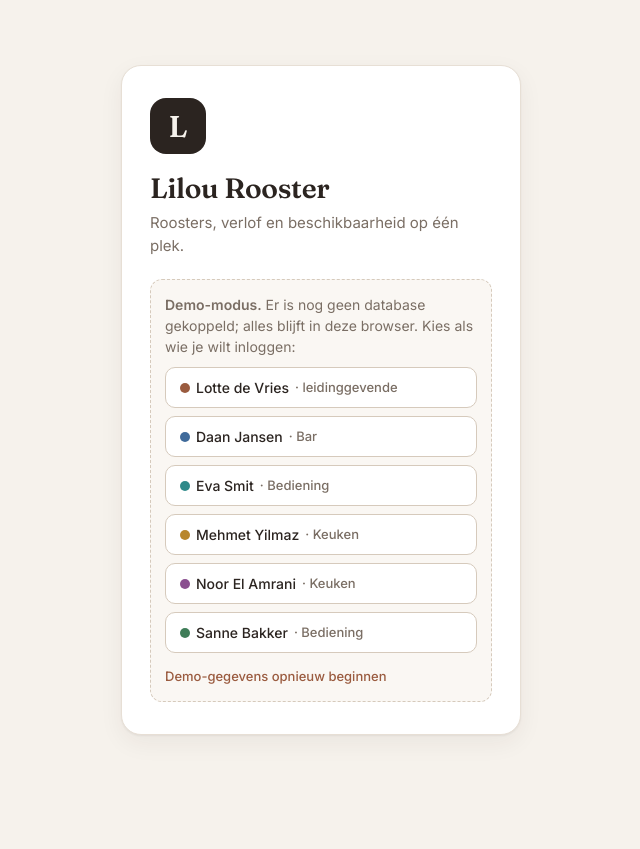
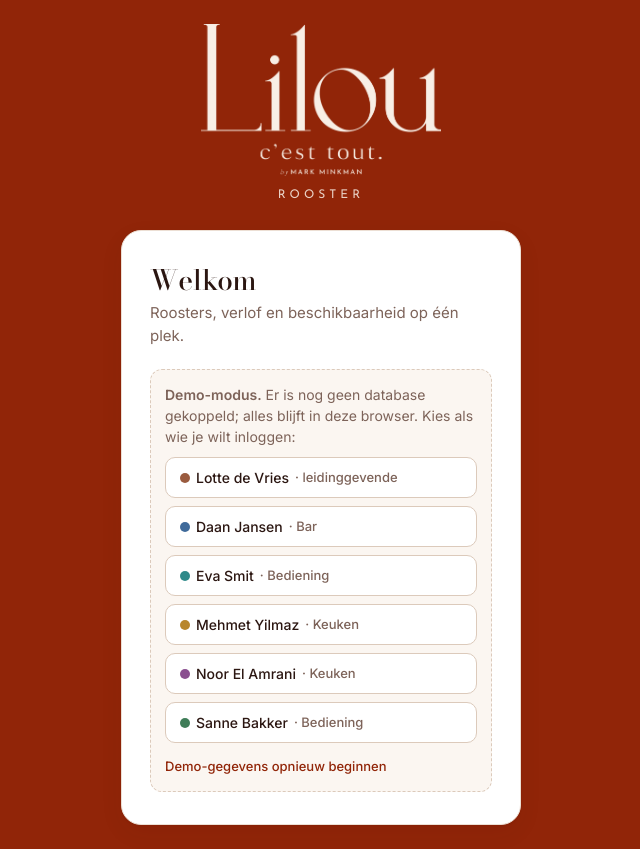
Before and after one commit to marisvandenbroek-ops/MediaWow-, a PHP site: page / in a window 1280 px wide. Shown: the whole page, without its empty margins (319-959 px from the left). Before the commit the page ends 736 px from the top, so only its background shows below. Run offline with PHP 8.4, Linux system fonts and the light colour scheme.

Commit message:
Apply Lilou brand identity to rooster app
Brand red and cream palette, Bodoni Moda and Josefin Sans typography,
logo on the login screen and in the header (light and dark variants),
and app icons built from the Lilou wordmark.

Co-Authored-By: Claude Opus 5.5 <noreply@anthropic.com>
Claude-Session: https://claude.ai/code/session_01RBQ5cAfiLBUc4FgPNY2xrE

```diff
--- a/lilou-rooster/app.css
+++ b/lilou-rooster/app.css
@@ -1,53 +1,46 @@
-/* ===== Tokens ===== */
+/* ===== Tokens — huisstijl Lilou ===== */
 :root {
-  --bg: #f6f2ec;
+  --brand: #912508;
+  --brand-ink: #f9efe6;
+  --bg: #f9f3ec;
   --surface: #ffffff;
-  --surface-2: #faf7f3;
-  --line: #e7dfd5;
-  --line-strong: #d6cabc;
-  --text: #2b2420;
-  --muted: #7a6e64;
-  --accent: #9a5b3f;
-  --accent-ink: #ffffff;
-  --accent-soft: #f3e6de;
+  --surface-2: #fbf6f1;
+  --line: #ecdfd4;
+  --line-strong: #dccabb;
+  --text: #2b1611;
+  --muted: #7d6359;
+  --accent: #912508;
+  --accent-ink: #f9efe6;
+  --accent-soft: #f5e2d9;
   --ok: #3f7d58;
   --ok-soft: #e3f0e7;
-  --warn: #a66a12;
-  --warn-soft: #fbf0dc;
-  --bad: #b23b3b;
-  --bad-soft: #f8e3e3;
-  --shadow: 0 1px 2px rgba(43, 36, 32, .06), 0 8px 24px rgba(43, 36, 32, .06);
+  --warn: #a6650f;
+  --warn-soft: #fbefd9;
+  --bad: #b3261e;
+  --bad-soft: #f9e1df;
+  --shadow: 0 1px 2px rgba(43, 22, 17, .05), 0 8px 24px rgba(43, 22, 17, .06);
   --radius: 14px;
   --font: 'Inter', system-ui, -apple-system, 'Segoe UI', sans-serif;
-  --serif: 'Fraunces', Georgia, serif;
+  --serif: 'Bodoni Moda', 'Didot', Georgia, serif;
+  --caps: 'Josefin Sans', 'Inter', sans-serif;
+  --logo-light: block; --logo-dark: none;
   color-scheme: light;
 }
 @media (prefers-color-scheme: dark) {
   :root:not([data-theme="light"]) {
-    --bg: #171412;
-    --surface: #211d1a;
-    --surface-2: #1c1916;
-    --line: #342d28;
-    --line-strong: #463d36;
-    --text: #f1ebe5;
-    --muted: #a99c90;
-    --accent: #d08a66;
-    --accent-ink: #1b1512;
-    --accent-soft: #3a2a21;
-    --ok: #7cc297;
-    --ok-soft: #1f3327;
-    --warn: #e3ac55;
-    --warn-soft: #3a2d17;
-    --bad: #ec8a8a;
-    --bad-soft: #3d2222;
-    --shadow: 0 1px 2px rgba(0, 0, 0, .3), 0 8px 24px rgba(0, 0, 0, .25);
+    --bg: #1a1210; --surface: #241917; --surface-2: #1f1613; --line: #3a2a25; --line-strong: #4c3832;
+    --text: #f6ebe3; --muted: #b39a8f; --accent: #e08a6c; --accent-ink: #1a1210; --accent-soft: #42221a;
+    --ok: #7cc297; --ok-soft: #1f3327; --warn: #e3ac55; --warn-soft: #3a2d17; --bad: #f08c84; --bad-soft: #3f201d;
+    --shadow: 0 1px 2px rgba(0,0,0,.3), 0 8px 24px rgba(0,0,0,.25);
+    --logo-light: none; --logo-dark: block;
     color-scheme: dark;
   }
 }
 :root[data-theme="dark"] {
-  --bg: #171412; --surface: #211d1a; --surface-2: #1c1916; --line: #342d28; --line-strong: #463d36;
-  --text: #f1ebe5; --muted: #a99c90; --accent: #d08a66; --accent-ink: #1b1512; --accent-soft: #3a2a21;
-  --ok: #7cc297; --ok-soft: #1f3327; --warn: #e3ac55; --warn-soft: #3a2d17; --bad: #ec8a8a; --bad-soft: #3d2222;
+  --bg: #1a1210; --surface: #241917; --surface-2: #1f1613; --line: #3a2a25; --line-strong: #4c3832;
+  --text: #f6ebe3; --muted: #b39a8f; --accent: #e08a6c; --accent-ink: #1a1210; --accent-soft: #42221a;
+  --ok: #7cc297; --ok-soft: #1f3327; --warn: #e3ac55; --warn-soft: #3a2d17; --bad: #f08c84; --bad-soft: #3f201d;
+  --logo-light: none; --logo-dark: block;
   color-scheme: dark;
 }
 
@@ -59,7 +52,7 @@ body {
   font: 15px/1.5 var(--font); -webkit-font-smoothing: antialiased;
   overflow-x: hidden;
 }
-h1, h2, h3 { font-family: var(--serif); font-weight: 600; margin: 0; line-height: 1.2; letter-spacing: -.01em; }
+h1, h2, h3 { font-family: var(--serif); font-weight: 500; margin: 0; line-height: 1.2; letter-spacing: -.01em; }
 button, input, select, textarea { font: inherit; color: inherit; }
 button { cursor: pointer; }
 a { color: var(--accent); }
@@ -121,13 +114,27 @@ label.field { display: grid; gap: 5px; font-size: 13px; font-weight: 500; color:
 
 .logo {
   width: 40px; height: 40px; border-radius: 12px; display: grid; place-items: center; flex: none;
-  background: var(--text); color: var(--bg); font-family: var(--serif); font-size: 22px; font-weight: 600;
+  background: var(--brand); color: var(--brand-ink); font-family: var(--serif); font-size: 22px; font-weight: 500;
 }
 .logo.big { width: 56px; height: 56px; border-radius: 16px; font-size: 30px; }
 
+/* ===== Brand ===== */
+.wordmark { display: block; height: 30px; width: auto; }
+.wordmark.light { display: var(--logo-light); }
+.wordmark.dark { display: var(--logo-dark); }
+.brand .sub { font-family: var(--caps); font-size: 10.5px; letter-spacing: .28em; text-transform: uppercase; color: var(--muted); margin-top: 3px; }
+.brand .stack-brand { display: grid; justify-items: start; }
+.auth { background: var(--brand); }
+.auth-brand { display: grid; justify-items: center; gap: 10px; margin-bottom: 26px; }
+.auth-brand img { width: min(240px, 62vw); height: auto; }
+.auth-brand span { font-family: var(--caps); color: var(--brand-ink); font-size: 12px; letter-spacing: .34em; text-transform: uppercase; opacity: .85; }
+.auth-wrap { width: 100%; max-width: 400px; }
+.auth-card { background: var(--surface); }
+.auth-card h1 { margin-top: 0; }
+
 /* ===== Shell ===== */
 .demo-banner {
-  background: var(--warn-soft); color: var(--warn); text-align: center; font-size: 13px; padding: 6px 16px;
+  background: var(--brand); color: var(--brand-ink); text-align: center; font-size: 13px; padding: 6px 16px;
 }
 .topbar {
   position: sticky; top: 0; z-index: 20; background: color-mix(in srgb, var(--bg) 88%, transparent);
@@ -229,14 +236,15 @@ button.chip:hover { filter: brightness(.97); }
 
 /* ===== My schedule ===== */
 .hero-next {
-  background: var(--text); color: var(--bg); border-radius: 18px; padding: 22px 24px; margin-bottom: 22px;
+  background: var(--brand); color: var(--brand-ink); border-radius: 18px; padding: 22px 24px; margin-bottom: 22px;
   display: flex; justify-content: space-between; align-items: center; gap: 16px; flex-wrap: wrap;
 }
 .hero-next small { text-transform: uppercase; letter-spacing: .08em; font-size: 11px; opacity: .7; }
 .hero-next h2 { font-size: 26px; margin-top: 4px; }
 .hero-next p { margin: 4px 0 0; opacity: .8; }
-.hero-next .btn { background: transparent; color: var(--bg); border-color: color-mix(in srgb, var(--bg) 40%, transparent); }
-.hero-next .btn:hover { background: color-mix(in srgb, var(--bg) 12%, transparent); }
+.hero-next .btn { background: transparent; color: var(--brand-ink); border-color: color-mix(in srgb, var(--brand-ink) 45%, transparent); }
+.hero-next .btn:hover { background: color-mix(in srgb, var(--brand-ink) 14%, transparent); }
+.hero-next small { font-family: var(--caps); letter-spacing: .24em; }
 .weekblock { margin-bottom: 18px; }
 .weekblock-head { display: flex; justify-content: space-between; align-items: baseline; margin: 0 4px 8px; }
 .weekblock-head h3 { font-size: 17px; }
@@ -354,6 +362,7 @@ code { font-size: 12px; background: var(--surface-2); padding: 1px 5px; border-r
   .topbar { backdrop-filter: none; -webkit-backdrop-filter: none; background: var(--bg); }
   .topbar-inner { padding: 10px 16px; gap: 10px; }
   .userbox .who { display: none; }
+  .wordmark { height: 26px; }
   .tabs {
     position: fixed; left: 0; right: 0; bottom: 0; z-index: 30; margin: 0;
     background: var(--surface); border-top: 1px solid var(--line);
--- a/lilou-rooster/app.js
+++ b/lilou-rooster/app.js
@@ -249,6 +249,11 @@ function ask(msg, okLabel = 'Doorgaan') {
 }
 
 /* ================= Auth screens ================= */
+function authPage(card) {
+  const top = CFG.logoAuth ? `<div class="auth-brand"><img src="${esc(CFG.logoAuth)}" alt="${esc(CFG.bedrijf)}"><span>Rooster</span></div>` : '';
+  return `<div class="auth"><div class="auth-wrap">${top}<div class="auth-card">${card}</div></div></div>`;
+}
+const authLogo = () => (CFG.logoAuth ? '' : `<div class="logo big">${esc((CFG.bedrijf || CFG.appName).charAt(0))}</div>`);
 async function renderAuth(mode = 'login', msg = '') {
   const name = esc(CFG.appName);
   const letter = esc((CFG.bedrijf || CFG.appName).charAt(0));
@@ -273,7 +278,8 @@ async function renderAuth(mode = 'login', msg = '') {
         ${mode === 'login' ? '<button class="linkbtn" data-mode="signup">Eerste keer inloggen</button><button class="linkbtn" data-mode="forgot">Wachtwoord vergeten?</button>' : '<button class="linkbtn" data-mode="login">← Terug naar inloggen</button>'}
       </div>`;
   }
-  app.innerHTML = `<div class="auth"><div class="auth-card"><div class="logo big">${letter}</div><h1>${name}</h1>${store.demo ? '<p>Roosters, verlof en beschikbaarheid op één plek.</p>' : '<p></p>'}${inner}</div></div>`;
+  app.innerHTML = authPage(`${authLogo()}<h1>${CFG.logoAuth ? (mode === 'signup' ? 'Account activeren' : mode === 'forgot' ? 'Wachtwoord vergeten' : 'Welkom') : name}</h1>${store.demo ? '<p>Roosters, verlof en beschikbaarheid op één plek.</p>' : '<p></p>'}${inner}`);
+  void letter;
 
   $$('[data-demo]', app).forEach(b => (b.onclick = async () => handleSession(await store.demoLogin(b.dataset.demo))));
   const reset = $('[data-reset]', app);
@@ -301,9 +307,9 @@ async function renderAuth(mode = 'login', msg = '') {
 }
 
 function renderNewPassword() {
-  app.innerHTML = `<div class="auth"><div class="auth-card"><div class="logo big">${esc(CFG.appName.charAt(0))}</div><h1>Nieuw wachtwoord</h1><p>Kies een nieuw wachtwoord van minimaal 8 tekens.</p>
+  app.innerHTML = authPage(`${authLogo()}<h1>Nieuw wachtwoord</h1><p>Kies een nieuw wachtwoord van minimaal 8 tekens.</p>
     <form class="stack" id="pwform"><label class="field">Nieuw wachtwoord<input name="password" type="password" minlength="8" autocomplete="new-password" required></label>
-    <button class="btn primary block">Opslaan</button></form></div></div>`;
+    <button class="btn primary block">Opslaan</button></form>`);
   $('#pwform').onsubmit = async ev => {
     ev.preventDefault();
     try {
@@ -316,10 +322,10 @@ function renderNewPassword() {
 }
 
 function renderUnlinked(email) {
-  app.innerHTML = `<div class="auth"><div class="auth-card"><div class="logo big">${esc(CFG.appName.charAt(0))}</div><h1>Bijna zover</h1>
+  app.innerHTML = authPage(`${authLogo()}<h1>Bijna zover</h1>
     <p>Je bent ingelogd als <strong>${esc(email)}</strong>, maar dit e-mailadres staat nog niet in het team van ${esc(CFG.bedrijf || 'het bedrijf')}.</p>
     <p class="hint">Vraag je leidinggevende om je toe te voegen met precies dit e-mailadres. Daarna kun je opnieuw inloggen.</p>
-    <div class="stack" style="margin-top:18px"><button class="btn primary" data-retry>Opnieuw proberen</button><button class="btn" data-out>Uitloggen</button></div></div></div>`;
+    <div class="stack" style="margin-top:18px"><button class="btn primary" data-retry>Opnieuw proberen</button><button class="btn" data-out>Uitloggen</button></div>`);
   $('[data-retry]').onclick = async () => handleSession(await store.init());
   $('[data-out]').onclick = signOut;
 }
@@ -346,7 +352,7 @@ function renderShell() {
   app.innerHTML = `
     ${store.demo ? '<div class="demo-banner">Demo-modus · gegevens worden alleen in deze browser bewaard</div>' : ''}
     <header class="topbar"><div class="topbar-inner">
-      <div class="brand"><div class="logo">${letter}</div><div><strong>${esc(CFG.appName)}</strong><small>${isMgr() ? 'Leidinggevende' : esc(S.me.position || 'Medewerker')}</small></div></div>
+      <div class="brand">${CFG.logo ? `<div class="stack-brand"><img class="wordmark light" src="${esc(CFG.logo)}" alt="${esc(CFG.bedrijf)}"><img class="wordmark dark" src="${esc(CFG.logoDark || CFG.logo)}" alt="${esc(CFG.bedrijf)}"><div class="sub">Rooster · ${isMgr() ? 'Leiding' : esc(S.me.position || 'Team')}</div></div>` : `<div class="logo">${letter}</div><div><strong>${esc(CFG.appName)}</strong><small>${isMgr() ? 'Leidinggevende' : esc(S.me.position || 'Medewerker')}</small></div>`}</div>
       <nav class="tabs" aria-label="Hoofdmenu">${tabsFor().map(([k, l]) => `<button class="tab" data-tab="${k}">${ICON[k === 'planning' && !isMgr() ? 'team' : k] || ''}<span>${l}</span>${k === 'aanvragen' ? '<span class="count hidden" data-count></span>' : ''}</button>`).join('')}</nav>
       <div class="userbox"><div class="who"><strong>${esc(S.me.name)}</strong><small>${esc(S.me.email)}</small></div><button class="btn ghost icon" data-logout title="Uitloggen" aria-label="Uitloggen">${ICON.logout}</button></div>
     </div></header>
--- a/lilou-rooster/config.js
+++ b/lilou-rooster/config.js
@@ -8,6 +8,11 @@
 window.ROOSTER_CONFIG = {
   appName: 'Lilou Rooster',
   bedrijf: 'Lilou',
+
+  // Logo's (laat leeg voor een letter-logo)
+  logo: 'brand/lilou-wordmark-rood.png',       // in de menubalk (lichte modus)
+  logoDark: 'brand/lilou-wordmark-creme.png',  // in de menubalk (donkere modus)
+  logoAuth: 'brand/lilou-logo-creme.png',      // op het inlogscherm (op rood)
 
   // Supabase (Project Settings → API)
   supabaseUrl: '',
--- a/lilou-rooster/index.html
+++ b/lilou-rooster/index.html
@@ -5,15 +5,15 @@
   <meta name="viewport" content="width=device-width, initial-scale=1, viewport-fit=cover">
   <title>Lilou Rooster</title>
   <meta name="description" content="Roosters, verlof en beschikbaarheid voor het team van Lilou.">
-  <meta name="theme-color" content="#2b2420">
+  <meta name="theme-color" content="#912508">
   <link rel="manifest" href="manifest.webmanifest">
-  <link rel="icon" href="icon.svg" type="image/svg+xml">
+  <link rel="icon" href="icon-192.png" type="image/png">
   <link rel="apple-touch-icon" href="icon-192.png">
   <meta name="apple-mobile-web-app-capable" content="yes">
   <meta name="apple-mobile-web-app-title" content="Rooster">
   <link rel="preconnect" href="https://fonts.googleapis.com">
   <link rel="preconnect" href="https://fonts.gstatic.com" crossorigin>
-  <link href="https://fonts.googleapis.com/css2?family=Fraunces:opsz,wght@9..144,500;9..144,600&family=Inter:wght@400;500;600&display=swap" rel="stylesheet">
+  <link href="https://fonts.googleapis.com/css2?family=Bodoni+Moda:opsz,wght@6..96,500;6..96,600&family=Josefin+Sans:wght@400;600&family=Inter:wght@400;500;600&display=swap" rel="stylesheet">
   <link rel="stylesheet" href="app.css">
 </head>
 <body>
--- a/lilou-rooster/sw.js
+++ b/lilou-rooster/sw.js
@@ -1,6 +1,6 @@
 // Eenvoudige service worker: app-bestanden offline beschikbaar, data altijd live.
-const CACHE = 'rooster-v1';
-const SHELL = ['./', 'index.html', 'app.css', 'app.js', 'config.js', 'icon.svg', 'manifest.webmanifest'];
+const CACHE = 'rooster-v2';
+const SHELL = ['./', 'index.html', 'app.css', 'app.js', 'config.js', 'icon-192.png', 'brand/lilou-wordmark-rood.png', 'brand/lilou-wordmark-creme.png', 'manifest.webmanifest'];
 
 self.addEventListener('install', e => {
   e.waitUntil(caches.open(CACHE).then(c => c.addAll(SHELL)).then(() => self.skipWaiting()));
```
Also changed, not shown: lilou-rooster/brand/lilou-logo-creme.png (added), lilou-rooster/brand/lilou-origineel.jpg (added), lilou-rooster/brand/lilou-wordmark-creme.png (added), lilou-rooster/brand/lilou-wordmark-rood.png (added), lilou-rooster/icon-192.png, lilou-rooster/icon-512.png, lilou-rooster/icon.svg (deleted), lilou-rooster/manifest.webmanifest.
